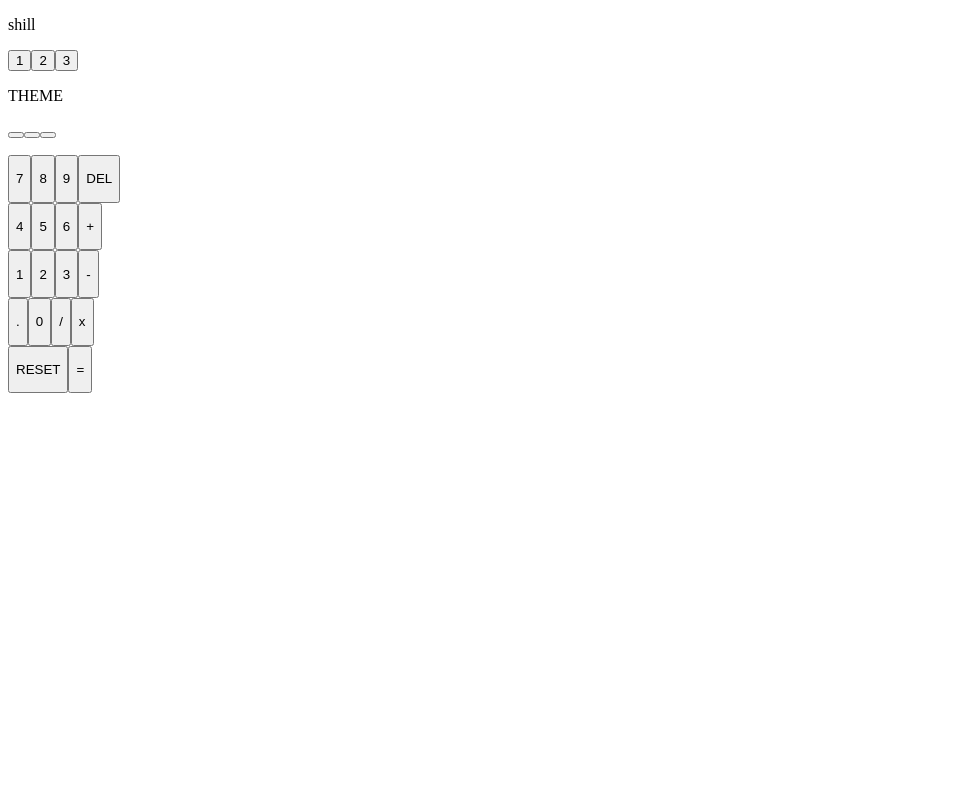
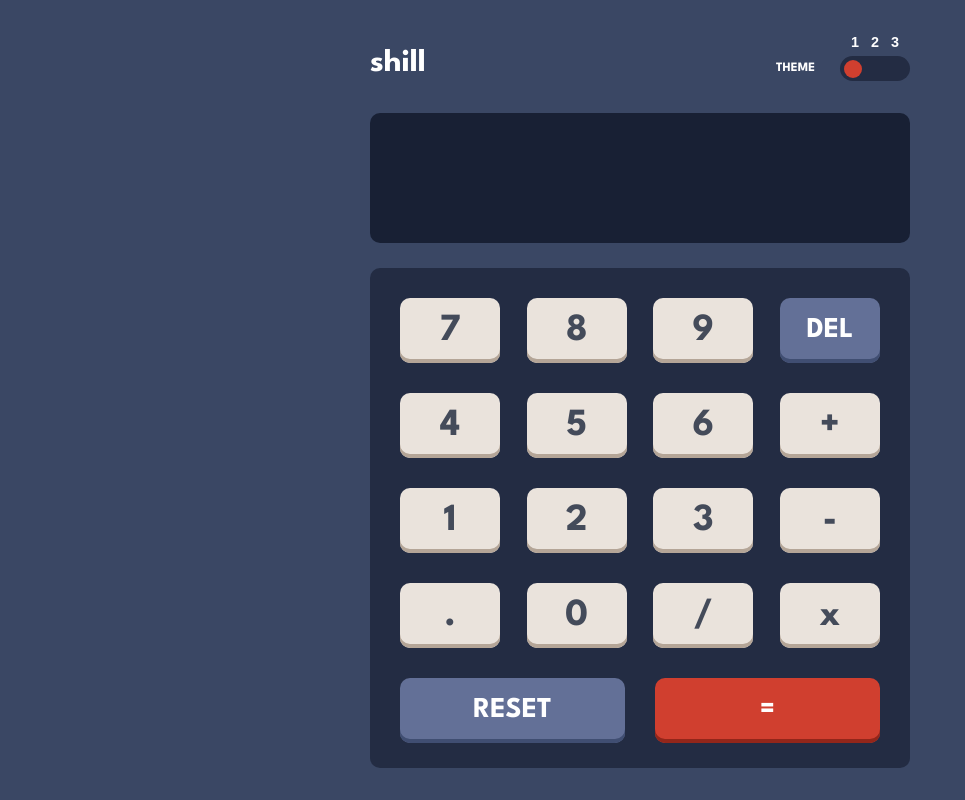
Before and after one commit to student-shraddha/nextjs-calculator, a Next.js app: page / in a window 1280 px wide. Shown: the whole page, without its empty margins (0-965 px from the left). Built offline with nearby package versions, Linux system fonts and the light colour scheme.

Commit message:
Create layout.js

```diff
--- /dev/null
+++ b/app/layout.js
@@ -0,0 +1,17 @@
+import '../static/style.css'
+import { Inter } from 'next/font/google'
+
+const inter = Inter({ subsets: ['latin'] })
+
+export const metadata = {
+  title: 'shraddha',
+  description: 'Simple JS Calculator',
+}
+
+export default function RootLayout({ children }) {
+  return (
+    <html lang="en">
+      <body className={inter.className}>{children}</body>
+    </html>
+  )
+}
```
